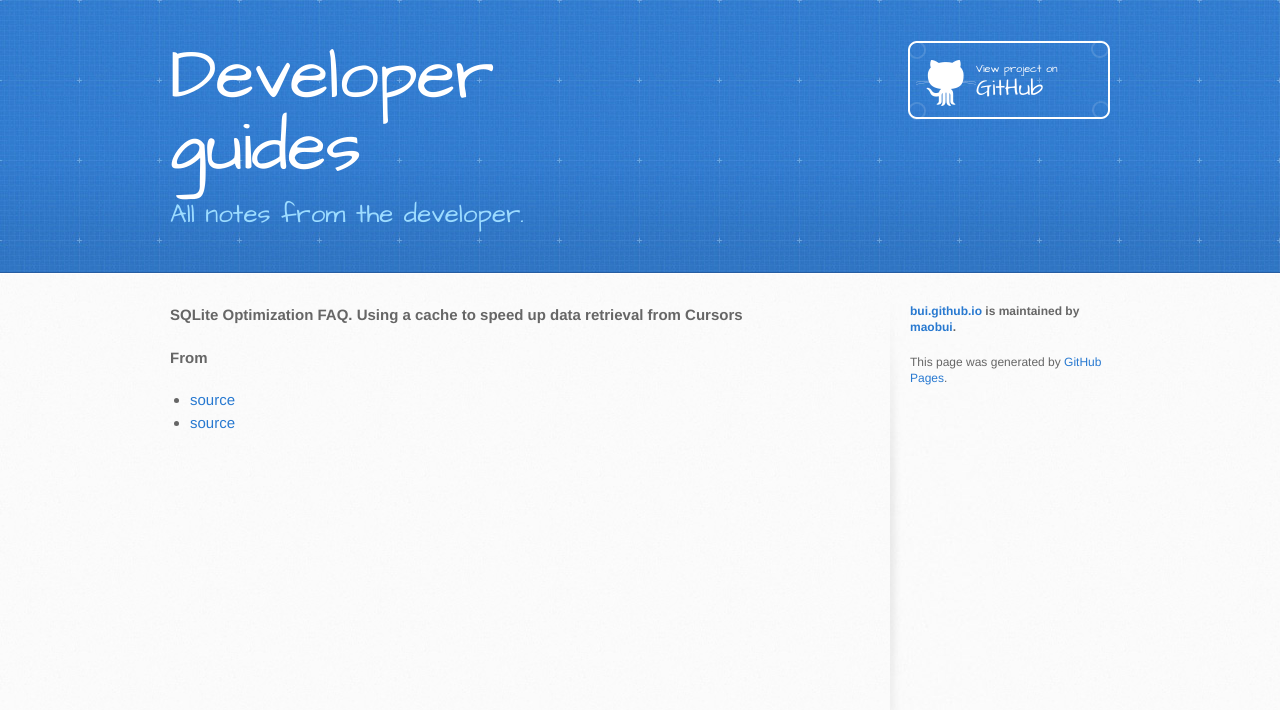
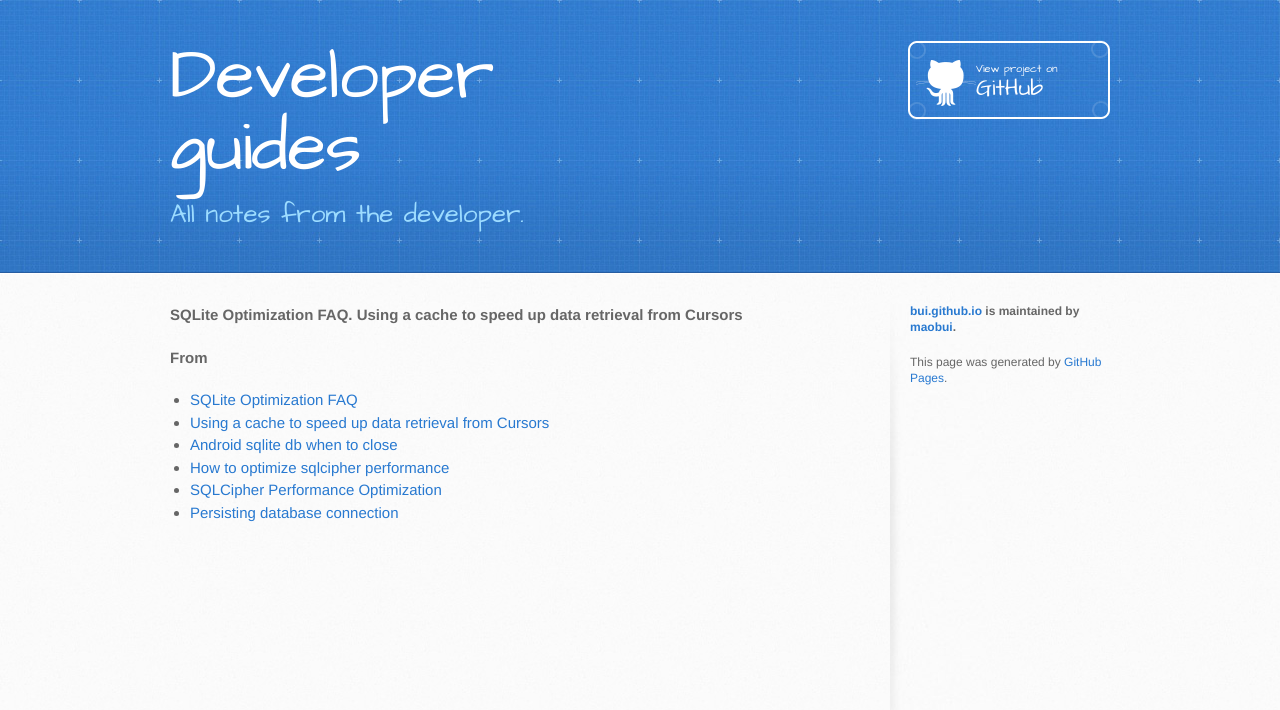
Before and after one commit to maobui/bui.github.io, a Jekyll site: the page built from docs/_posts/2019-03-04-sqlite-optimization-faq.markdown, in a window 1280 px wide. Shown: the top 710 px of the page. Built offline with Jekyll 4.4.1, drawn with Linux system fonts in a browser that asks for light colours.

Commit message:
- update.

```diff
--- a/docs/_posts/2019-03-04-sqlite-optimization-faq.markdown
+++ b/docs/_posts/2019-03-04-sqlite-optimization-faq.markdown
@@ -8,5 +8,9 @@ categories: blog
 **Using a cache to speed up data retrieval from Cursors**
 
 **From**
-*   [source](https://codificar.com.br/blog/sqlite-optimization-faq/){:target="_blank"}
-*   [source](https://android.jlelse.eu/using-a-cache-to-optimize-data-retrieval-from-cursors-56f9eaa1e0d2){:target="_blank"}
+*   [SQLite Optimization FAQ](https://codificar.com.br/blog/sqlite-optimization-faq/){:target="_blank"}
+*   [Using a cache to speed up data retrieval from Cursors](https://android.jlelse.eu/using-a-cache-to-optimize-data-retrieval-from-cursors-56f9eaa1e0d2){:target="_blank"}
+*   [Android sqlite db when to close](https://stackoverflow.com/questions/4557154/android-sqlite-db-when-to-close#35648781){:target="_blank"}
+*   [How to optimize sqlcipher performance](https://stackoverflow.com/questions/33475916/how-to-optimize-sqlcipher-performance#33683793){:target="_blank"}
+*   [SQLCipher Performance Optimization](https://discuss.zetetic.net/t/sqlcipher-performance-optimization/14){:target="_blank"}
+*   [Persisting database connection](https://developer.android.com/training/data-storage/sqlite#PersistingDbConnection){:target="_blank"}
```
